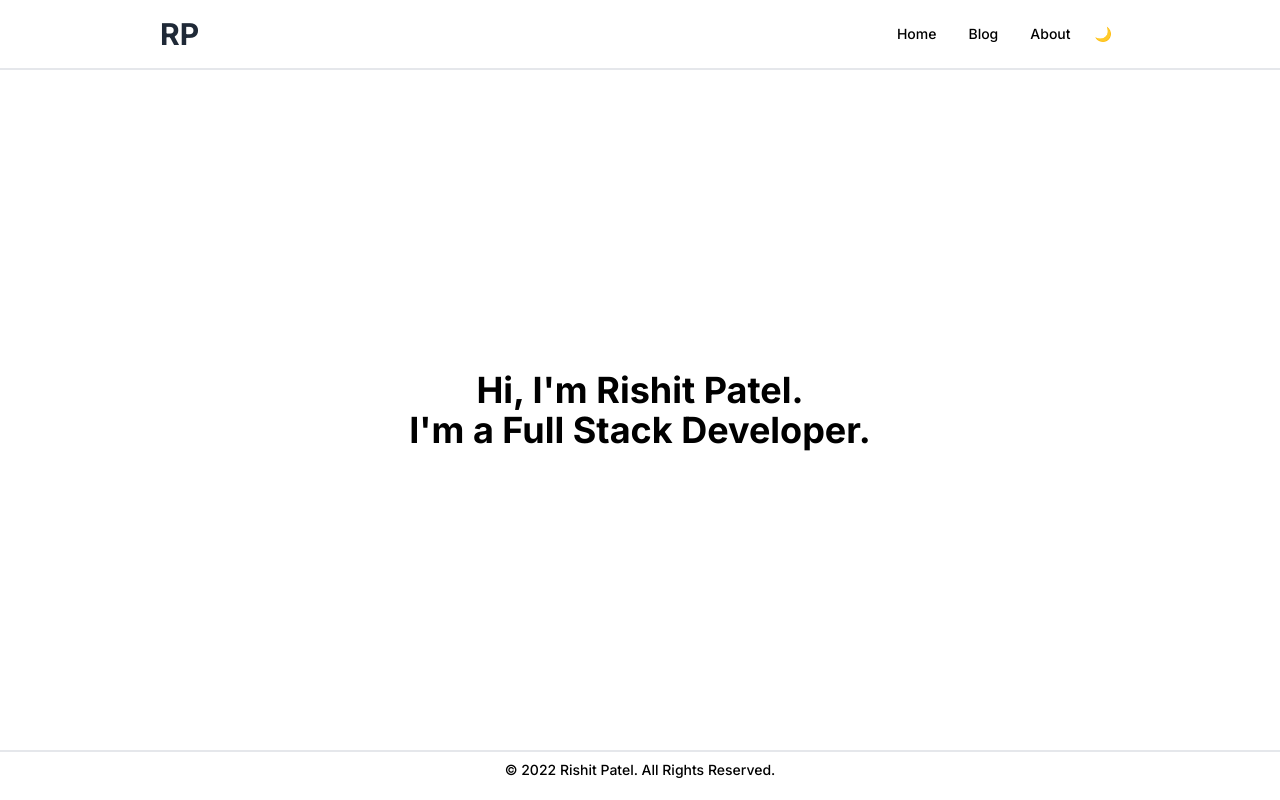
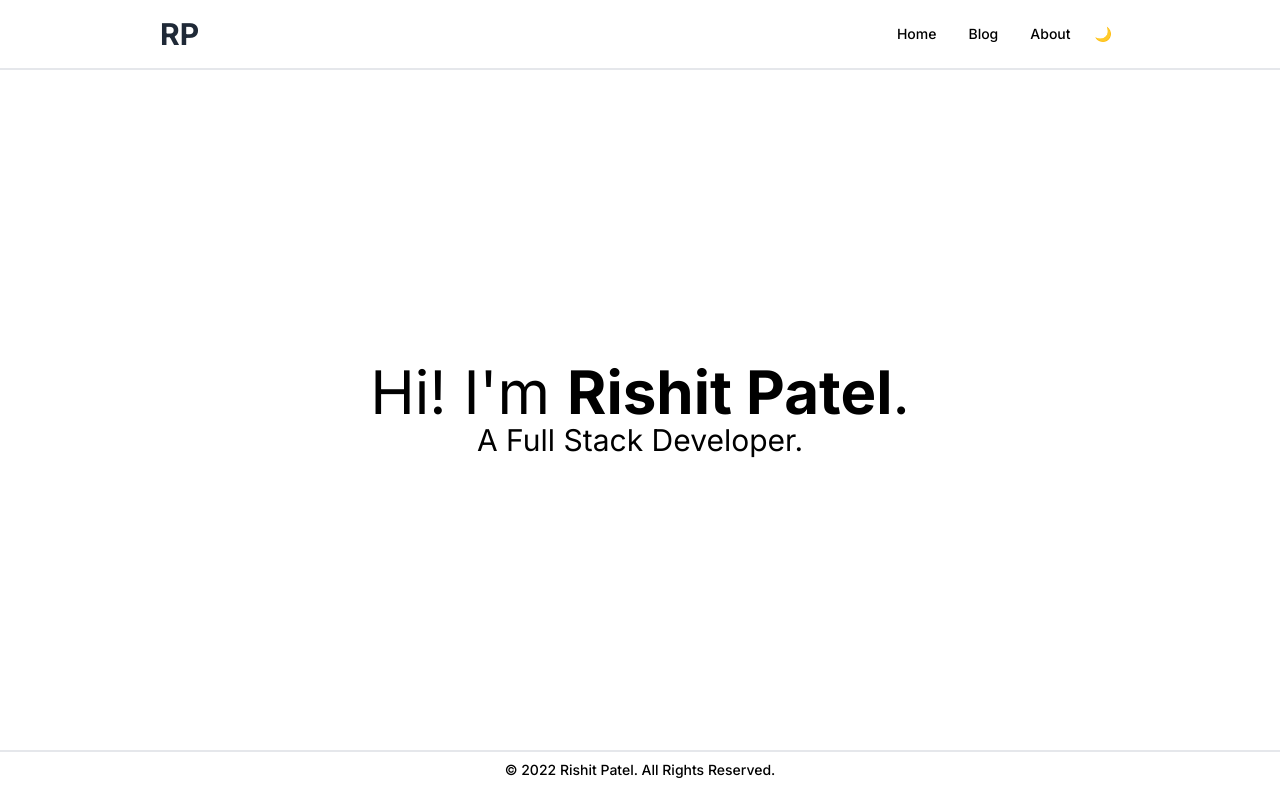
Before and after one commit to imrishit98/rishitpatel.com, a Next.js app: page / in a window 1280 px wide. Built offline with nearby package versions, Linux system fonts and the light colour scheme.

Commit message:
Add mvp Hero section

```diff
--- a/src/pages/index.js
+++ b/src/pages/index.js
@@ -4,10 +4,37 @@ import { Container } from '../components/ui/containers';
 const Home = () => {
   return (
     <Layout>
-      <Container className='flex justify-center items-center text-center h-[85vh]'>
-        <h1 className='text-4xl font-bold'>
-          Hi, I&apos;m Rishit Patel. <br /> I&apos;m a Full Stack Developer.
-        </h1>
+      <Container className='flex flex-col justify-center items-center text-center h-[85vh] 3xl:h-[50vh]'>
+        <h1 className='text-5xl md:text-6xl'>
+          Hi! I&apos;m <br className='md:hidden' />
+          <strong>Rishit Patel</strong>.
+        </h1>{' '}
+        <h2 className='text-2xl sm:text-3xl'>
+          <span
+            className='animate-fade-in-left'
+            style={{ animationDelay: '200ms' }}
+          >
+            A
+          </span>{' '}
+          <span
+            className='animate-fade-in-left'
+            style={{ animationDelay: '500ms' }}
+          >
+            Full
+          </span>{' '}
+          <span
+            className='animate-fade-in-left'
+            style={{ animationDelay: '800ms' }}
+          >
+            Stack
+          </span>{' '}
+          <span
+            className='animate-fade-in-left'
+            style={{ animationDelay: '1100ms' }}
+          >
+            Developer.
+          </span>
+        </h2>
       </Container>
     </Layout>
   );
--- a/tailwind.config.js
+++ b/tailwind.config.js
@@ -6,7 +6,26 @@ module.exports = {
   ],
   darkMode: 'class',
   theme: {
-    extend: {},
+    extend: {
+      screens: {
+        '3xl': '1920px',
+      },
+      keyframes: {
+        'fade-in-left': {
+          '0%': {
+            opacity: '0',
+            transform: 'translateX(-200px)',
+          },
+          '100%': {
+            opacity: '1',
+            transform: 'translateX(0)',
+          },
+        },
+      },
+      animation: {
+        'fade-in-left': 'fade-in-left 0.5s ease-in',
+      },
+    },
   },
   plugins: [],
 };
```
